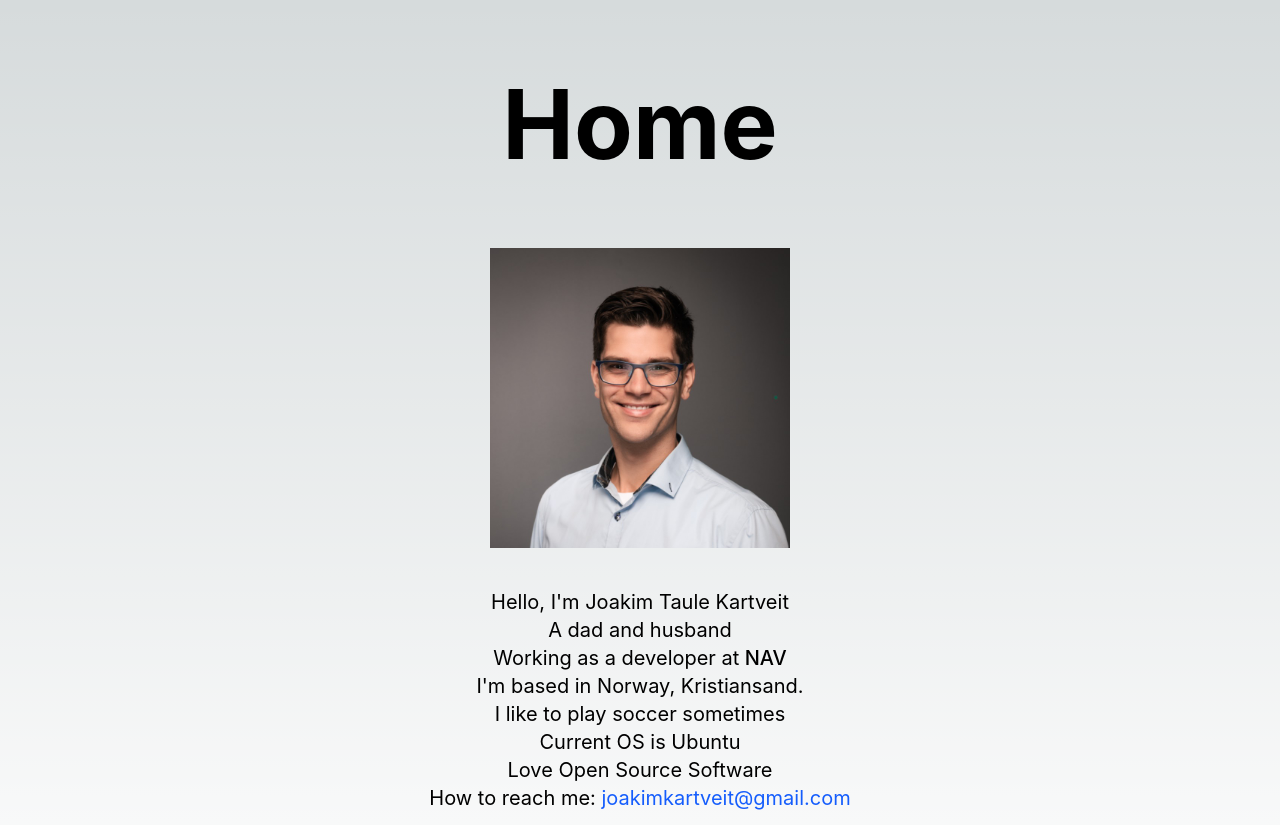
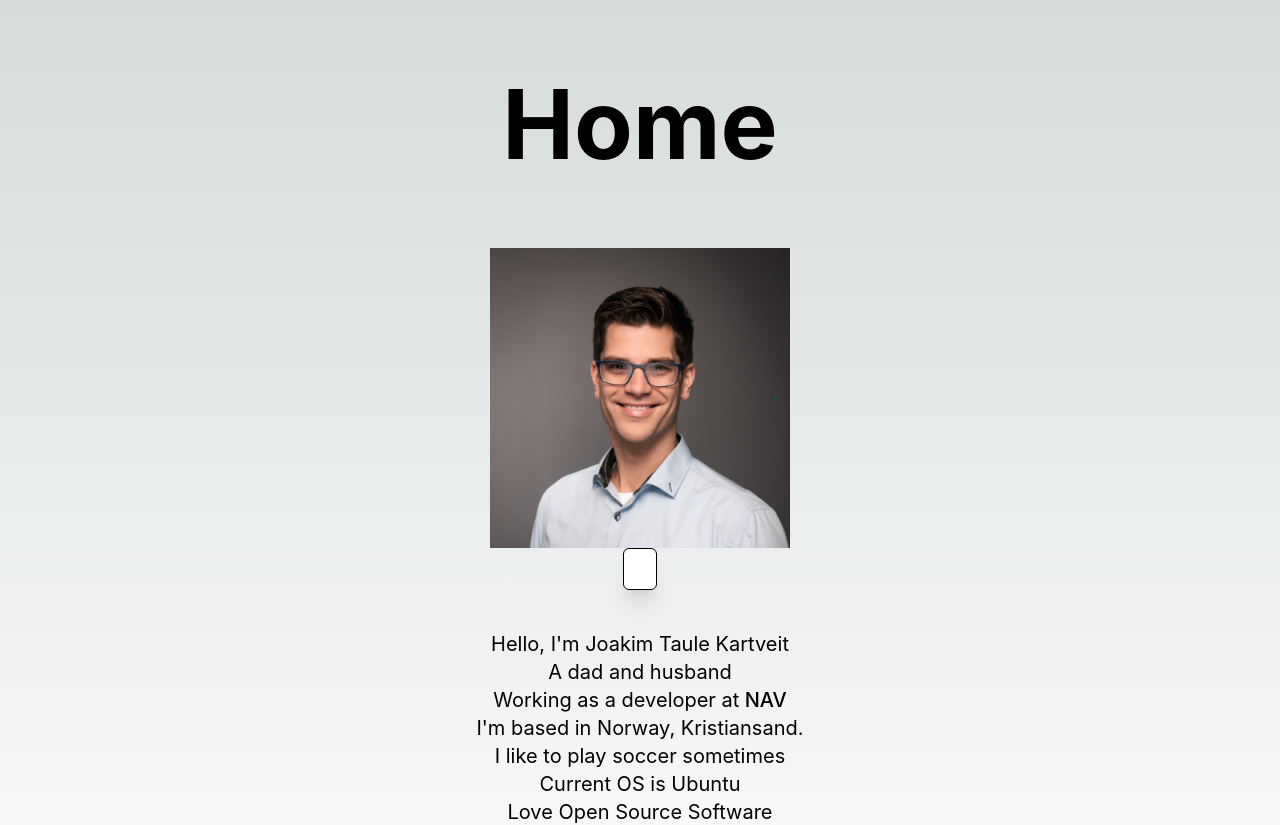
Before and after one commit to MikAoJk/MikAoJk.github.io, a Next.js app: page / in a window 1280 px wide. Shown: the top 825 px of the page. Built offline with nearby package versions, Linux system fonts and the light colour scheme.

Commit message:
Add InfoAboutMeCard component to index page

```diff
--- a/src/pages/index.tsx
+++ b/src/pages/index.tsx
@@ -1,5 +1,7 @@
 import Image from 'next/image'
 import Footer from "@/components/Footer/Footer";
+import {InfoAboutMeCard} from "@/components/InfoAboutMeCard/InfoAboutMeCard";
+
 import React from "react";
 
 export default function Home() {
@@ -19,6 +21,8 @@ export default function Home() {
                     priority
                 />
             </div>
+            <InfoAboutMeCard/>
+
 
             <div className="text-xl mb-16 grid text-center mt-10">
                 <p>Hello, I&apos;m Joakim Taule Kartveit</p>
```
